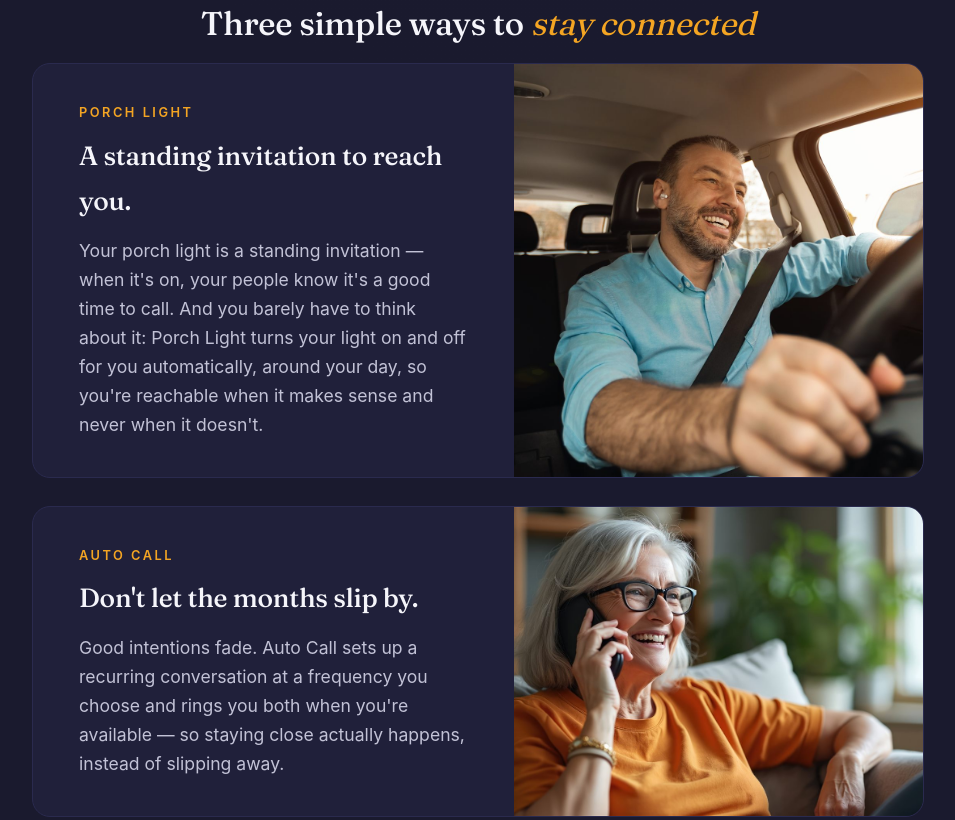
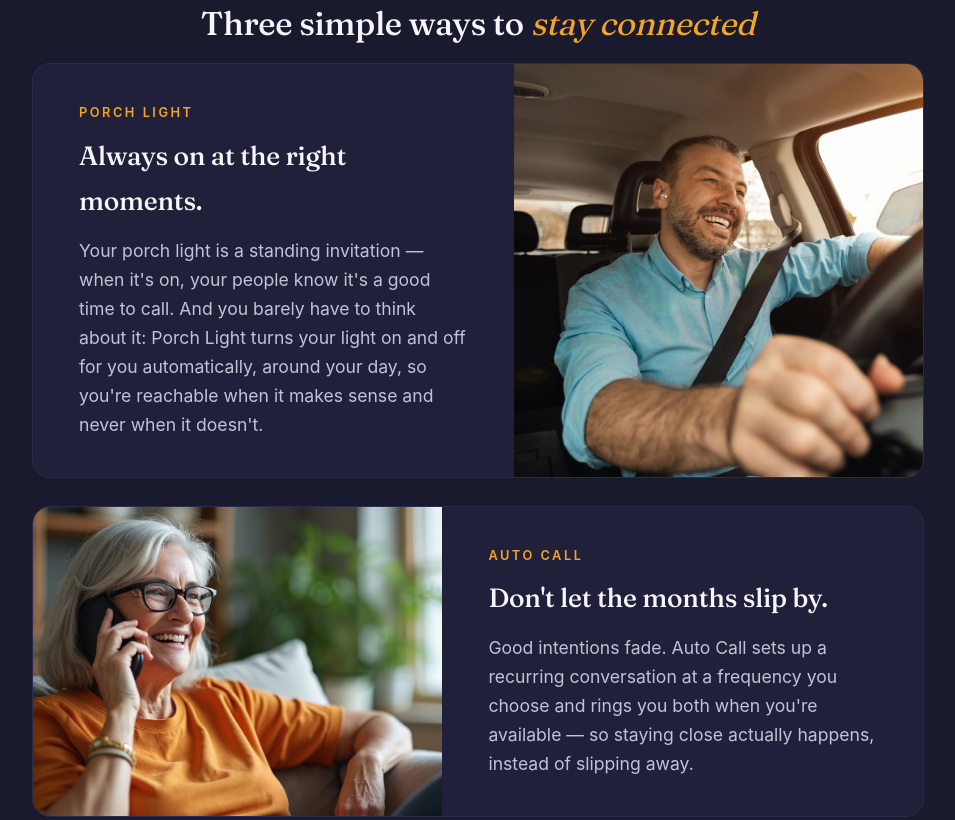
Before and after one commit to nephiag2015-hash/porchlight-site, a plain HTML site: page index.html in a window 1280 px wide. Shown: the part 1490-2310 px from the top of the page, without its empty margins (162-1117 px from the left). Drawn offline with Linux system fonts and the light colour scheme.

Commit message:
Porch Light headline 'Always on at the right moments'; flip Auto Call card to image-left

```diff
--- a/index.html
+++ b/index.html
@@ -109,6 +109,7 @@
     .pillar .pic { flex: 0 0 46%; }
     .pillar .pic img { width: 100%; height: 100%; object-fit: cover; display: block; }
     .pillar .body { flex: 1; min-width: 0; padding: 38px 46px; align-self: center; }
+    .pillar:nth-child(2) { flex-direction: row; }
     .pillar-tag {
       display: block; text-transform: uppercase; letter-spacing: 2.5px;
       font-size: 0.8rem; font-weight: 600; color: #f4a523; margin-bottom: 10px;
@@ -135,7 +136,7 @@
     @media (max-width: 560px) {
       .hero h1 { font-size: 2.3rem; }
       section h2 { font-size: 1.75rem; }
-      .pillar { flex-direction: column; min-height: 0; }
+      .pillar, .pillar:nth-child(2) { flex-direction: column; min-height: 0; }
       .pillar .pic { flex: none; height: 220px; }
       .pillar .body { padding: 28px 24px; }
     }
@@ -181,7 +182,7 @@
           <div class="pic"><img src="driving-call.jpg" alt="A man smiling during a hands-free call while driving" style="object-position: 38% 35%;"></div>
           <div class="body">
             <span class="pillar-tag">Porch Light</span>
-            <h3>A standing invitation to reach you.</h3>
+            <h3>Always on at the right moments.</h3>
             <p>Your porch light is a standing invitation — when it's on, your people know it's a good time to call. And you barely have to think about it: Porch Light turns your light on and off for you automatically, around your day, so you're reachable when it makes sense and never when it doesn't.</p>
           </div>
         </div>
```
